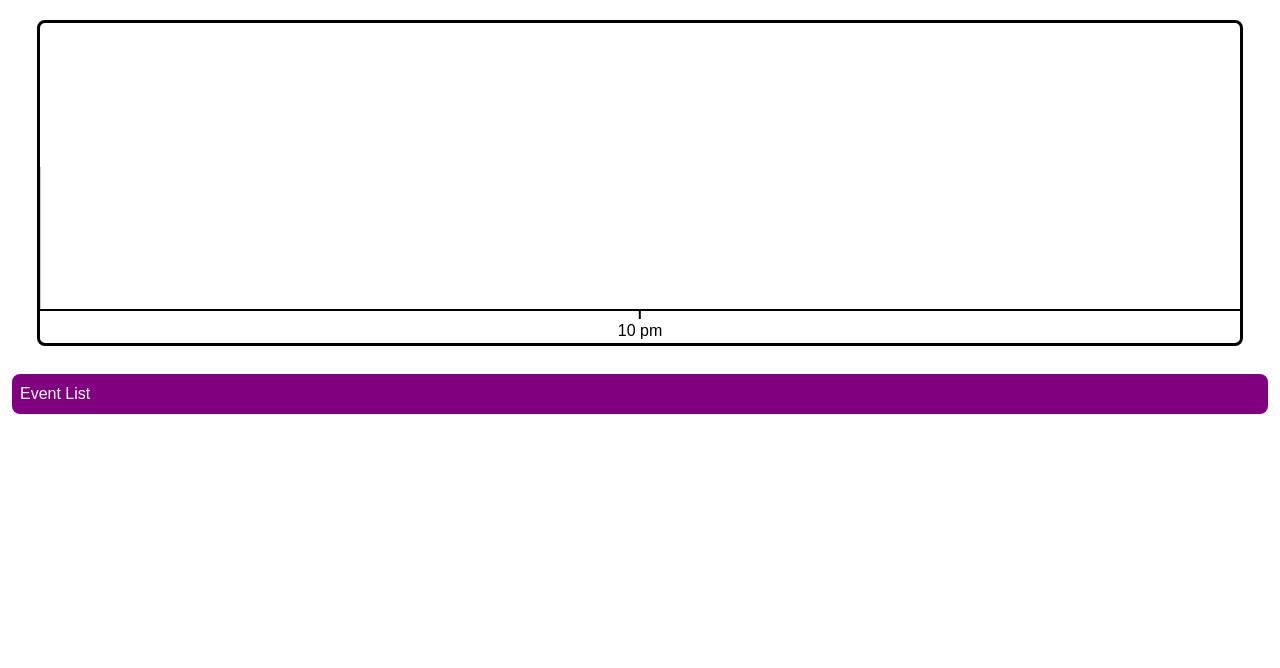
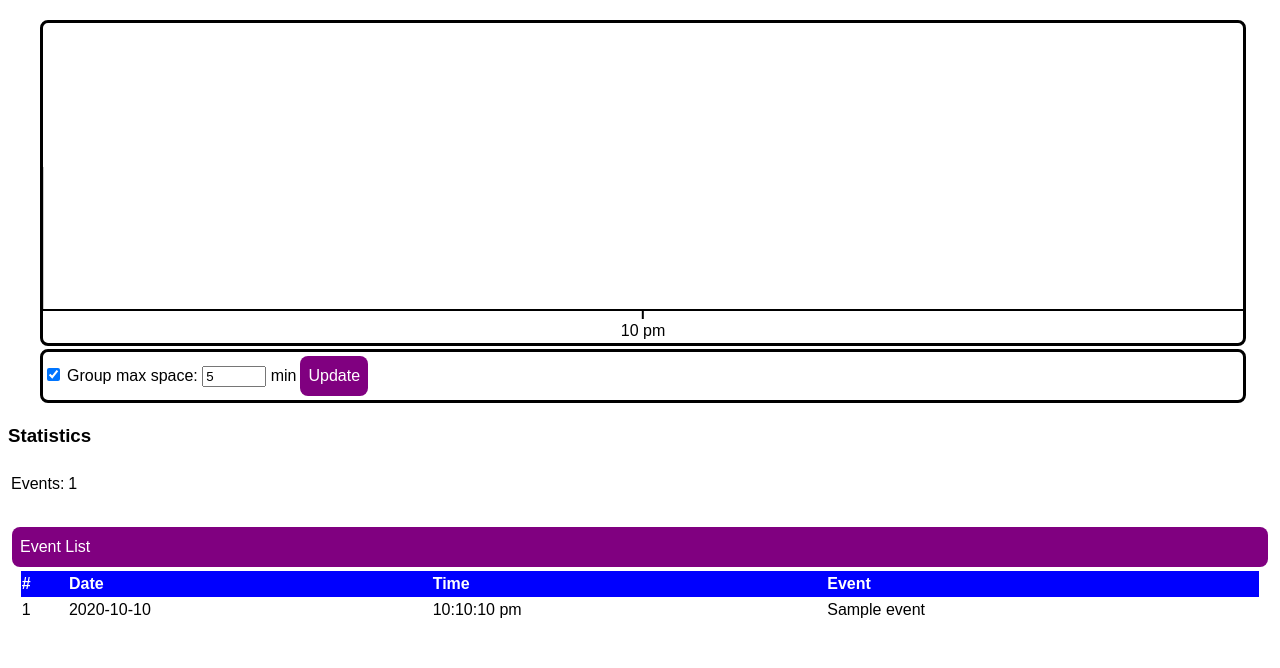
Before and after one commit to shawn-lindberg/sandman, a Flask app: template sandman_web/sandman_web/templates/reports/report.html in a window 1280 px wide. Shown: the part 132-800 px from the top of the page. Run offline with Flask 3, Linux system fonts and the light colour scheme; the template is opened without the code that fills it: most values are stand-ins (such as "Sample title", 1, 10 or a date in 2020).

Commit message:
Some improvements to the report webpage. Revamped the event list using a table. Also got started on some options to control the timeline view and a section to display stats.

```diff
--- a/sandman_web/sandman_web/static/report_style.css
+++ b/sandman_web/sandman_web/static/report_style.css
@@ -3,17 +3,23 @@
 .timeline {
    color: black;
    background-color: white;
+   width: 95%;
+   padding: 0;
+   margin: auto;
+}
+
+.timeline .view {
    display: block;
    position: relative;
-   width: 95%;
+   width: 100%;
    height: 20rem;
    padding: 0;
-   margin: auto;
+   margin: 0;
    border: 0.2rem solid black;
    border-radius: 0.5rem;
 }
 
-.timeline .events {
+.timeline .view .events {
    position: absolute;
    width: 100%;
    height: 18rem;
@@ -22,7 +28,7 @@
    top: 0%;
 }
 
-.timeline .events .event {
+.timeline .view .events .event {
    background-color: black;
    position: absolute;
    width: 0.1rem;
@@ -33,7 +39,7 @@
    transform: translateX(-50%);
 }
 
-.timeline .legend {
+.timeline .view .legend {
    position: absolute;
    width: 100%;
    height: 2rem;
@@ -43,7 +49,7 @@
    border-top: 0.15rem solid black;
 }
 
-.timeline .legend span {
+.timeline .view .legend span {
    position: absolute;
    padding: 0;
    margin: 0;
@@ -51,7 +57,7 @@
    text-align: center;
 }
 
-.timeline .legend span::after {
+.timeline .view .legend span::after {
    content: " ";
    background-color: black;
    position: absolute;
@@ -62,6 +68,34 @@
    transform: translateX(-50%);
 }
 
+.timeline .controls {
+   display: flex;
+   position: relative;
+   width: 100%;
+   padding: 0;
+   margin-top: 0.2rem;
+   border: 0.2rem solid black;
+   border-radius: 0.5rem;
+   align-items: center;
+}
+
 #event_list {
-   display: none;
+   display: block;
 }
+
+#event_list table {
+   width: 98%;
+   margin: auto;
+   padding: 0;
+   border-collapse: collapse;
+}
+
+#event_list th {
+   color: white;
+   background-color: blue;
+   text-align: left;
+}
+
+#event_list tr:nth-child(odd) {
+   background-color: lightgray;
+}
--- a/sandman_web/sandman_web/templates/reports/report.html
+++ b/sandman_web/sandman_web/templates/reports/report.html
@@ -10,28 +10,58 @@
 
 {% block content %}
   <div class="timeline">
+    <div class="view">
       <div class="events" id="events">
         {% for event_info in event_infos -%}
-        <span class="event" id="{{ event_info['secondsFromStart'] }}"> </span>
+          <span class="event" secondsFromStart="{{ event_info['secondsFromStart'] }}"> </span>
         {% endfor %}
       </div>
       <div class="legend" id="legend">
         {% for hour in legend_hours -%}
-        <span id="{{ loop.index0 }}">
+          <span hour="{{ loop.index0 }}">
             {%- if hour % 12 == 0 %}12 {% else %}{{ hour % 12 }} {% endif %}
             {%- if hour < 12 %}am{% else %}pm{% endif %}</span>
         {% endfor %}
       </div>
     </div>
+    <div class="controls">
+      <div>
+        <input type="checkbox" id="should_group" name="should_group" checked />
+        <label for="should_group">Group max space:</label>
+        <input type="number" id="group_space" name="group_space" min="0" max="300" value="5"/>
+        <label for="group_space">min</label>
+      </div>
+      <p class="button" onclick="UpdateTimeline()">Update</p>
+    </div>
+  </div>
+  <h3>Statistics</h3>
+  <div class="statistics">
+    <table>
+      <tr>
+        <td>Events:</td><td id="stat_events"></td>
+      </tr>
+    </table>
+  </div>
   <br>
   <p class="button" onclick="ToggleEventList()">Event List</p>
   <div id="event_list">
-    <ul>
+    <table>
+      <tr>
+        <th>#</th>
+        <th>Date</th>
+        <th>Time</th>
+        <th>Event</th>
+      </tr>
       {% for event_info in event_infos -%}
-        <li>{{ "{:04d}-{:02d}-{:02d} {:02d}:{:02d}:{:02d}".format(event_info['year'], event_info['month'], event_info['day'], event_info['hour'] % 12, event_info['minute'], event_info['second']) }}
-          {%- if event_info['hour'] < 12 %} am{% else %} pm{% endif %} - {{ event_info['event'] }}
+        <tr>
+          <td>{{ loop.index }}</td>
+          <td>{{ "{:04d}-{:02d}-{:02d}".format(event_info['year'], event_info['month'], event_info['day']) }}</td>
+          <td>{{ "{:02d}:{:02d}:{:02d}".format(12 if event_info['hour'] % 12 == 0 else event_info['hour'] % 12, event_info['minute'], event_info['second']) }}
+          {%- if event_info['hour'] < 12 %} am{% else %} pm{% endif %}</td>
+          <td>{{ event_info['event'] }}</td>
+        </tr>
       {% endfor %}
-    </ul>
+    </table>
   </div>
   <script>
     // This is used to toggle the display of the event list.
@@ -66,7 +96,8 @@
       for (let eventIndex = 0; eventIndex < eventElements.length; eventIndex++)
       {
         // The percentage of the view width that this event should be offset.
-        const eventOffset = (100 * parseInt(eventElements[eventIndex].id)) / viewSecondCount;
+        const secondsFromStart = eventElements[eventIndex].getAttribute("secondsFromStart");
+        const eventOffset = (100 * parseInt(secondsFromStart)) / viewSecondCount;
         eventElements[eventIndex].style.left = (startOffset + eventOffset) + "%";
       }
 
@@ -82,6 +113,17 @@
       }
     }
 
+    // This handles updating the stats view.
+    function UpdateStats()
+    {
+      const eventsElement = document.getElementById("events");
+      const eventElements = eventsElement.getElementsByClassName("event");
+
+      const statEventsElement = document.getElementById("stat_events");
+      statEventsElement.innerHTML = eventElements.length;
+    }
+
     UpdateTimeline();
+    UpdateStats();
   </script>
 {% endblock %}
```
Also changed, not shown: 1 other file. Lines whose indentation alone changed are shown as unchanged.
